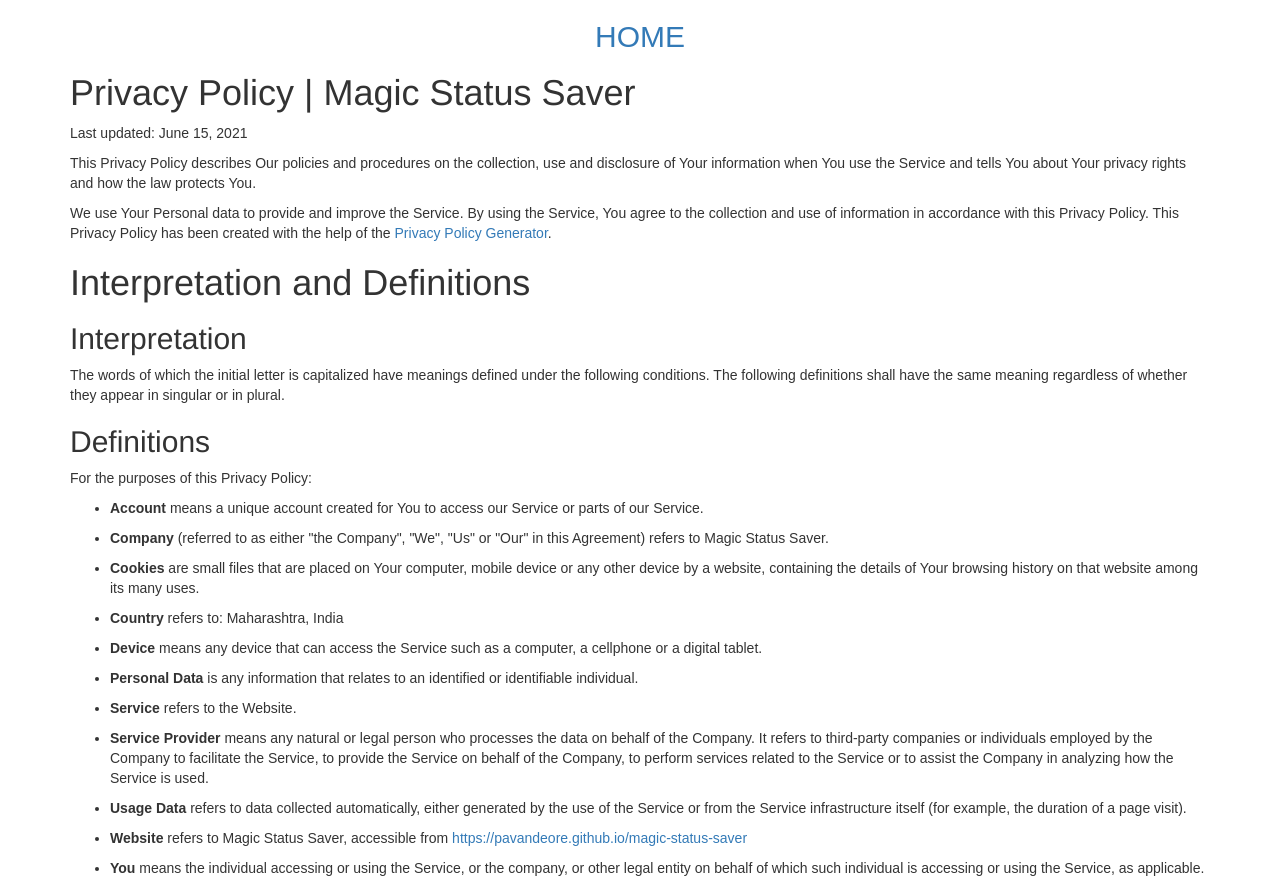
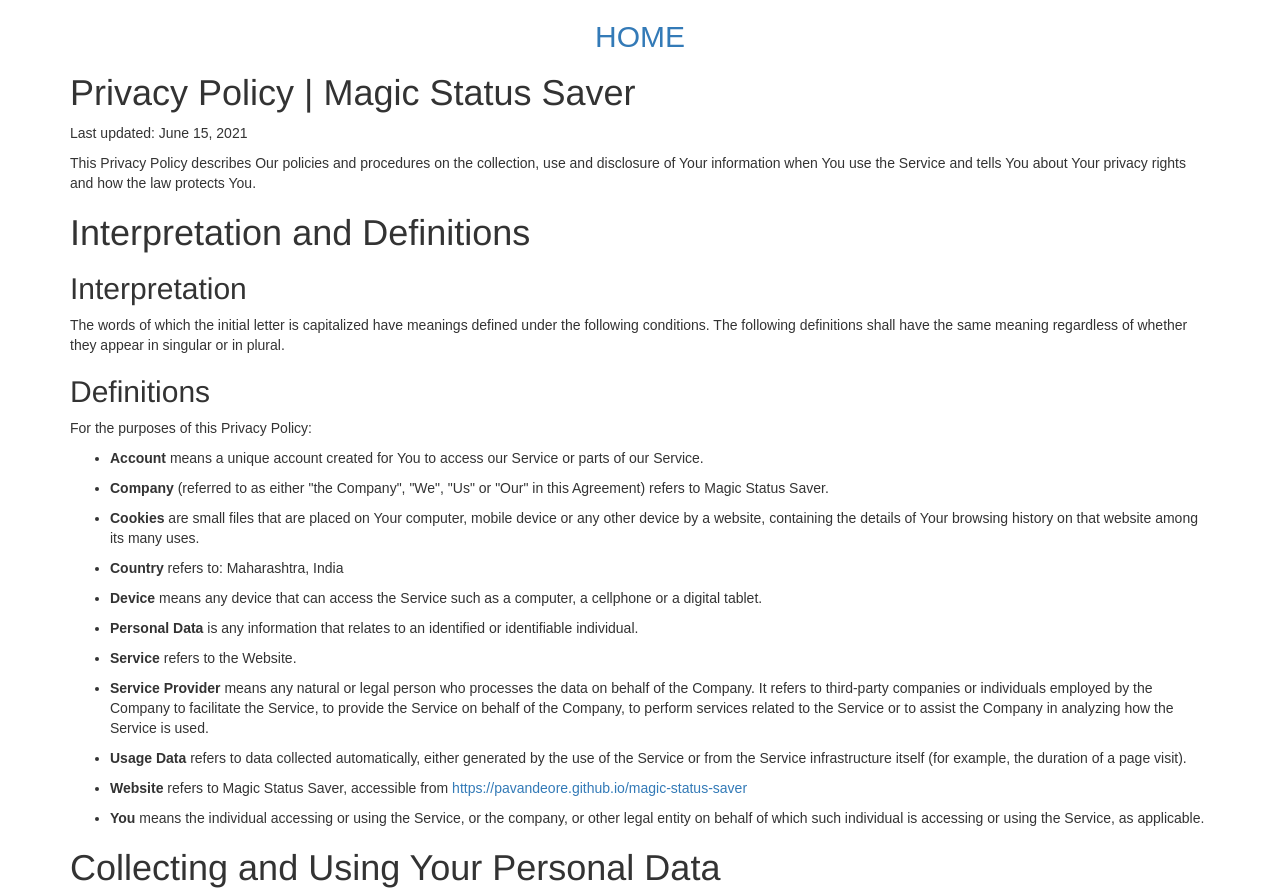
Before and after one commit to pavandeore/magic-status-saver, a plain HTML site: page privacy-policy.html in a window 1280 px wide. Shown: the top 891 px of the page. Drawn offline with Linux system fonts and the light colour scheme.

Commit message:
Update privacy-policy.html

```diff
--- a/privacy-policy.html
+++ b/privacy-policy.html
@@ -24,17 +24,7 @@
       Service and tells You about Your privacy rights and how the law protects
       You.
     </p>
-    <p>
-      We use Your Personal data to provide and improve the Service. By using the
-      Service, You agree to the collection and use of information in accordance
-      with this Privacy Policy. This Privacy Policy has been created with the
-      help of the
-      <a
-        href="https://www.freeprivacypolicy.com/free-privacy-policy-generator/"
-        target="_blank"
-        >Privacy Policy Generator</a
-      >.
-    </p>
+
     <h1>Interpretation and Definitions</h1>
     <h2>Interpretation</h2>
     <p>
```
